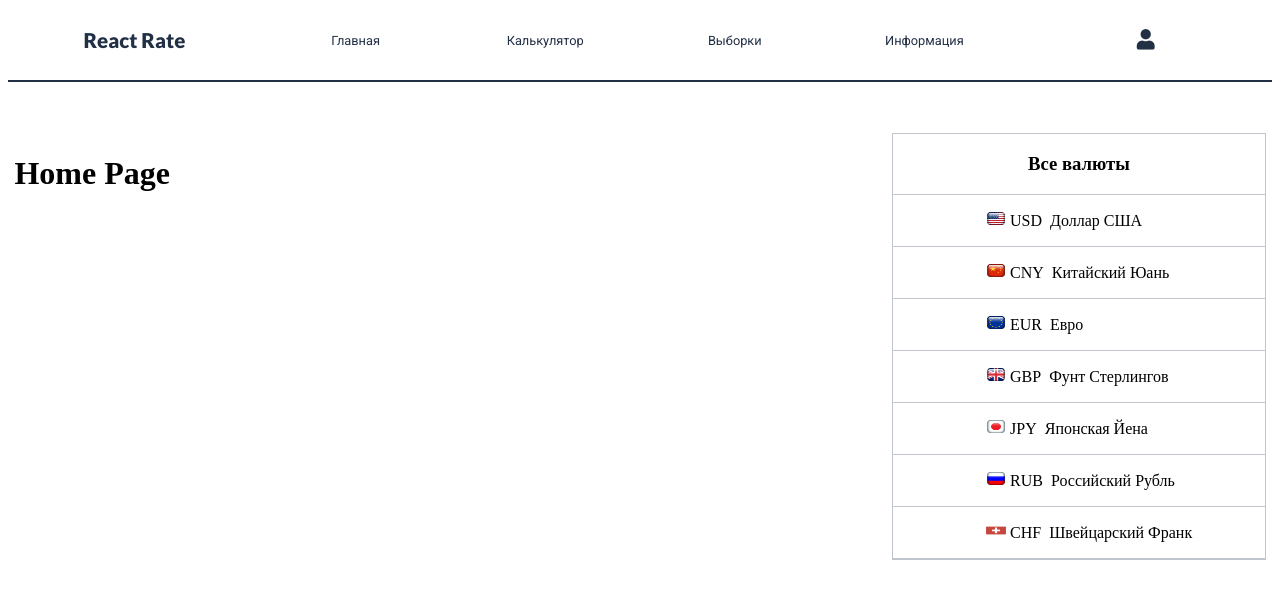
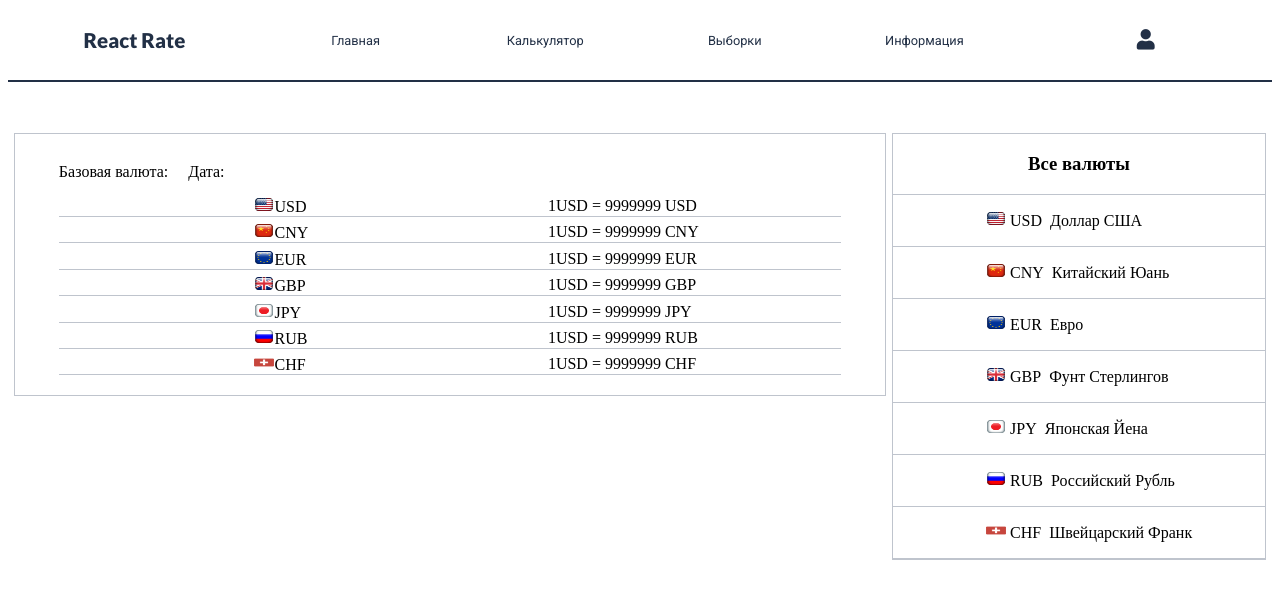
Before and after one commit to VitalyZibulski/React-Rate, a React (Create React App) app: page / in a window 1280 px wide. Shown: the top 598 px of the page. Built offline with nearby package versions, Linux system fonts and the light colour scheme.

Commit message:
add component exchange, homepage

```diff
--- /dev/null
+++ b/src/components/exchange/Exchange.js
@@ -0,0 +1,33 @@
+import React, {useContext} from 'react';
+import './exchange.scss';
+import {RateContext} from "../../context/RateContext";
+
+export const Exchange = () => {
+  const {state} = useContext(RateContext)
+
+  const currency = {...state.currency}
+
+  return (
+    <div className="exchange">
+      <div className="exchangeContainer">
+        <div className="exchangeContent">
+          <div>
+            <p>Базовая валюта: &nbsp; &nbsp; Дата: </p>
+          </div>
+          <ul>
+            {
+              Object.keys(currency).map((item, i) => {
+                return (
+                  <li key={item}>
+                    <span><img src={currency[item].flag} alt={item}/>{item}</span>
+                    <span>{`1${state.base} = ${currency[item].course} ${item}`}</span>
+                  </li>
+                )
+              })
+            }
+          </ul>
+        </div>
+      </div>
+    </div>
+  )
+}
--- /dev/null
+++ b/src/components/exchange/exchange.scss
@@ -0,0 +1,44 @@
+
+.exchange{
+
+  min-height: 16vw;
+  border: 1px solid #BFC4CD;
+  padding: 1vw 0 1vw 0;
+}
+
+
+
+.exchangeContainer{
+  width: 90%;
+  margin: 0 auto;
+}
+
+.exchangeHead{
+  font-weight: bold;
+  padding: 1vw;
+}
+
+.exchangeContent{
+
+
+  ul{
+    list-style: none;
+    margin: 0;
+    padding: 0;
+
+    li{
+      padding-left: 25%;
+      border-bottom: 1px solid #BFC4CD;
+      display: block;
+      margin: .5vw auto .5vw auto;
+      display: grid;
+      grid-template-columns: 1fr 1fr;
+
+
+      img{
+        width: 20px;
+        height: 15px;
+      }
+    }
+  }
+}
--- a/src/pages/home/Home.js
+++ b/src/pages/home/Home.js
@@ -1,8 +1,9 @@
 import React from 'react';
 import './home.scss';
+import {Exchange} from "../../components/exchange/Exchange";
 
 export const Home = () => {
   return (
-   <h1>Home Page</h1>
+   <Exchange />
   )
 }
```
